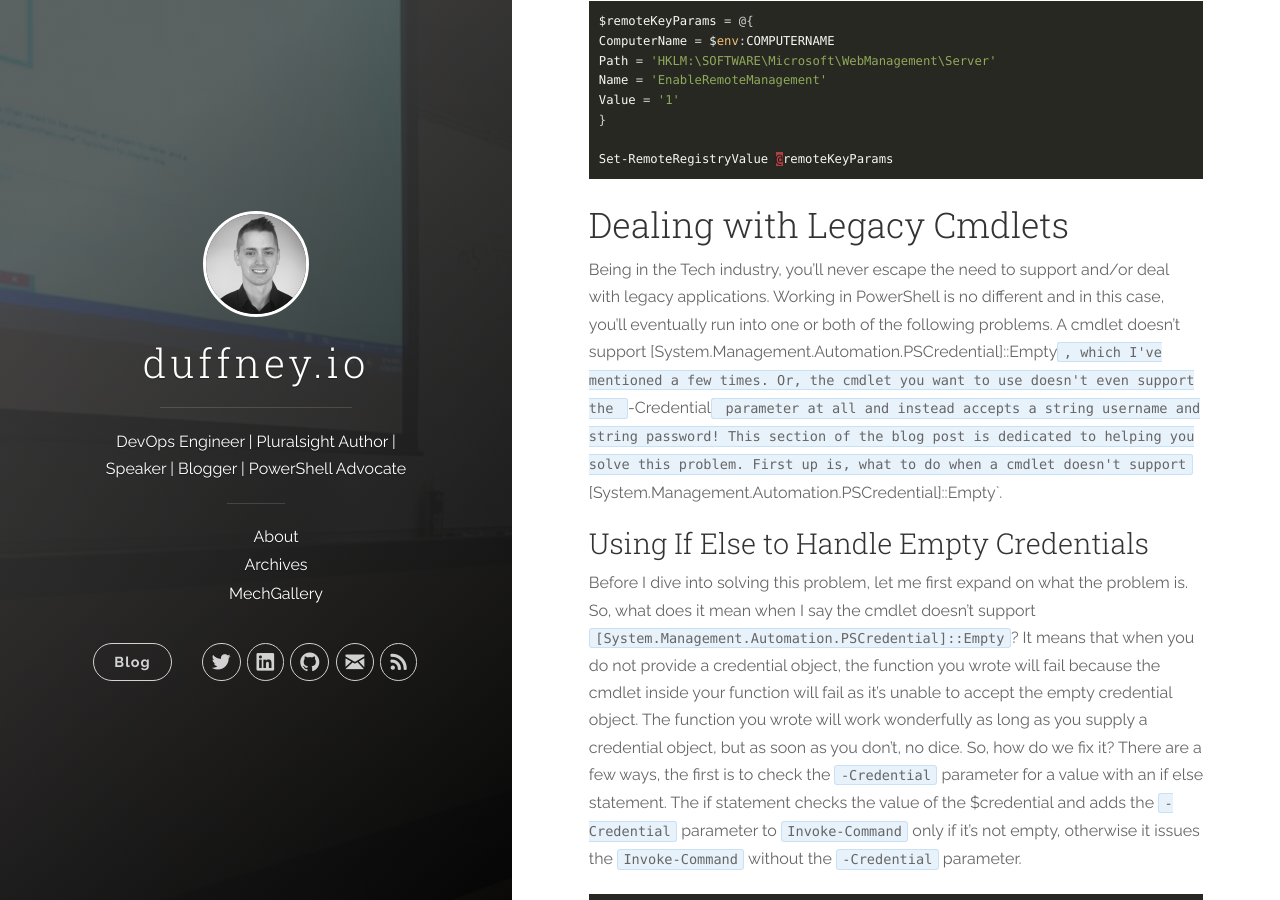
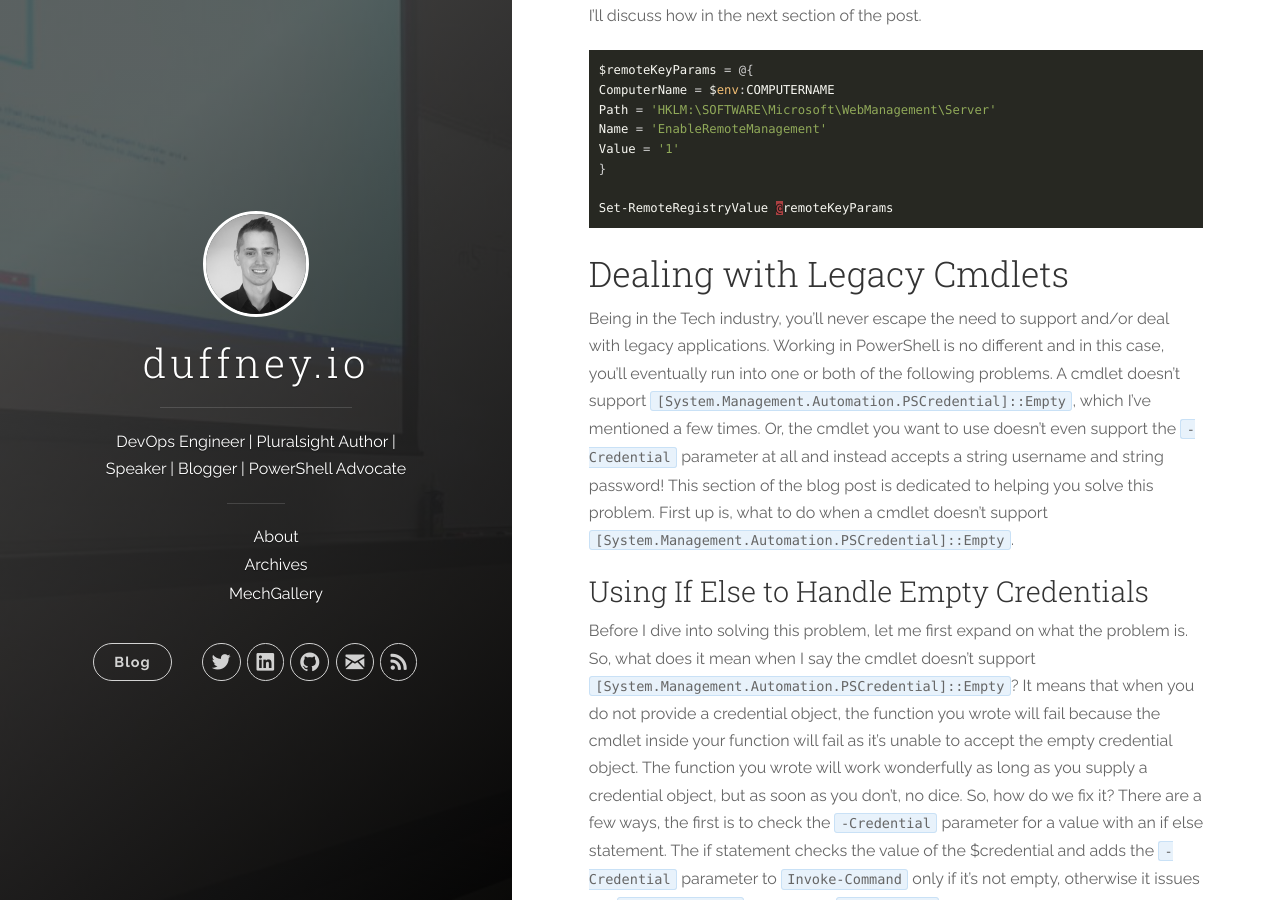
Before and after one commit to AzureDevOps3/duffney.github.io, a Jekyll site: the page built from _posts/2017-02-20-AddCredsToFunctions.md, in a window 1280 px wide and 900 px high, scrolled down 6829 px. Built offline with Jekyll 4.4.1, drawn with Linux system fonts in a browser that asks for light colours; nearby versions of some CDN libraries; comment, search, counter and statistics services are not loaded; some of the changed text lies outside the part shown.

Commit message:
corrected formating

```diff
--- a/_posts/2017-02-20-AddCredsToFunctions.md
+++ b/_posts/2017-02-20-AddCredsToFunctions.md
@@ -74,7 +74,7 @@ There are a few other methods for handling this problem. One is a simple if stat
 
 _Tip_
 
-"Caveat: Some cmdlets that accept a Credential parameter do not support/check for [System.Management.Automation.PSCredential]::Empty like they should. This should be treated as a bug by those cmdlet authors.
+**Caveat**: Some cmdlets that accept a Credential parameter do not support/check for [System.Management.Automation.PSCredential]::Empty like they should. This should be treated as a bug by those cmdlet authors.
 By using an if statement or by using splatting, we can get around this limitation. See the Dealing with Legacy Cmdlets section.
 
 
@@ -158,6 +158,8 @@ _Tip_
 If you're following allong you'll need to install a few windows features to create this registry value.
 
 `Install-WindowsFeature Web-Server`
+
+
 `Install-WindowsFeature web-mgmt-tools`
 
 ### With Credentials in a variable
@@ -202,7 +204,7 @@ Set-RemoteRegistryValue @remoteKeyParams
 ## Dealing with Legacy Cmdlets
 
 
-Being in the Tech industry, you'll never escape the need to support and/or deal with legacy applications. Working in PowerShell is no different and in this case, you'll eventually run into one or both of the following problems. A cmdlet doesn't support [System.Management.Automation.PSCredential]::Empty`, which I've mentioned a few times. Or, the cmdlet you want to use doesn't even support the `-Credential` parameter at all and instead accepts a string username and string password! This section of the blog post is dedicated to helping you solve this problem. First up is, what to do when a cmdlet doesn't support `[System.Management.Automation.PSCredential]::Empty`.
+Being in the Tech industry, you'll never escape the need to support and/or deal with legacy applications. Working in PowerShell is no different and in this case, you'll eventually run into one or both of the following problems. A cmdlet doesn't support `[System.Management.Automation.PSCredential]::Empty`, which I've mentioned a few times. Or, the cmdlet you want to use doesn't even support the `-Credential` parameter at all and instead accepts a string username and string password! This section of the blog post is dedicated to helping you solve this problem. First up is, what to do when a cmdlet doesn't support `[System.Management.Automation.PSCredential]::Empty`.
 
 
 ### Using If Else to Handle Empty Credentials
@@ -319,6 +321,8 @@ Creating and storing credential objects can be a pain, to help maintain your Pow
 
 
 [BetterCredentials](https://www.powershellgallery.com/packages/BetterCredentials/)
+
+
 [Using Credentials in your Profile](https://beaudry.io/articles/2016-08/azure-profile)
 
 
@@ -326,6 +330,8 @@ Other solutions
 
 
 [Azure Key Vault](https://azure.microsoft.com/en-us/services/key-vault/)
+
+
 [Vault Project](https://www.vaultproject.io/)
 
 
```
